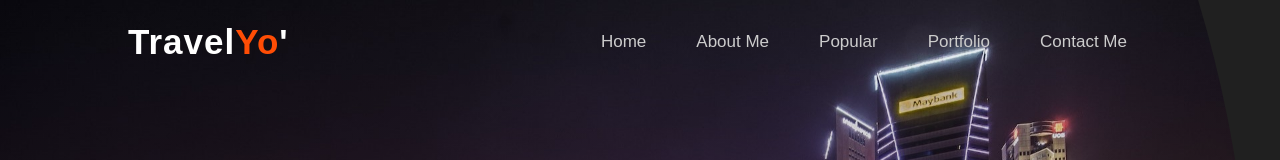
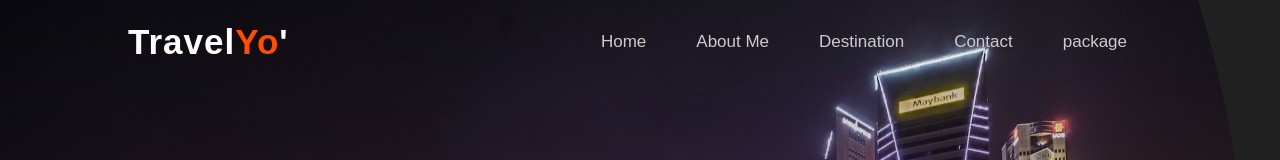
Before and after one commit to revou-fundamental-course/24-07-23-Ghozi-Waridi, a plain HTML site: page index.html in a window 1280 px wide. Shown: the top 160 px of the page. Drawn offline with Linux system fonts and the light colour scheme.

Commit message:
comment  commit

```diff
--- a/index.html
+++ b/index.html
@@ -19,9 +19,9 @@
 		<nav class="navlist">
 			<li><a href="#home" class="active">Home</a></li>
 			<li><a href="#about">About Me</a></li>
-			<li><a href="#popular">Popular</a></li>
-			<li><a href="#portfolio">Portfolio</a></li>
-			<li><a href="#contact">Contact Me</a></li>
+			<li><a href="#cagar">Destination</a></li>
+			<li><a href="#contact">Contact</a></li>
+			<li><a href="#package">package</a></li>
 		</nav>
 
 		<div class="hamburger">
--- a/js/script.js
+++ b/js/script.js
@@ -61,12 +61,14 @@ var repeat = function(activeClass){
 repeat()
 
 
+
+
+
 const nama = document.querySelector('input[type=name]')
 const email = document.querySelector('input[type=email]')
 const phoneNo = document.querySelector('input[type=number]')
 const submit = document.querySelector('input[type=submit]')
 const area = document.querySelector('textarea[name=help]')
-// const form = document.querySelector('form')
 
 
 
@@ -92,7 +94,6 @@ const seteror = (element) => {
 
 }
 
-// Email Validation
 
 
 const isValidEmail = email => {
```
Also changed, not shown: css/style.css (+14 -26 lines).
